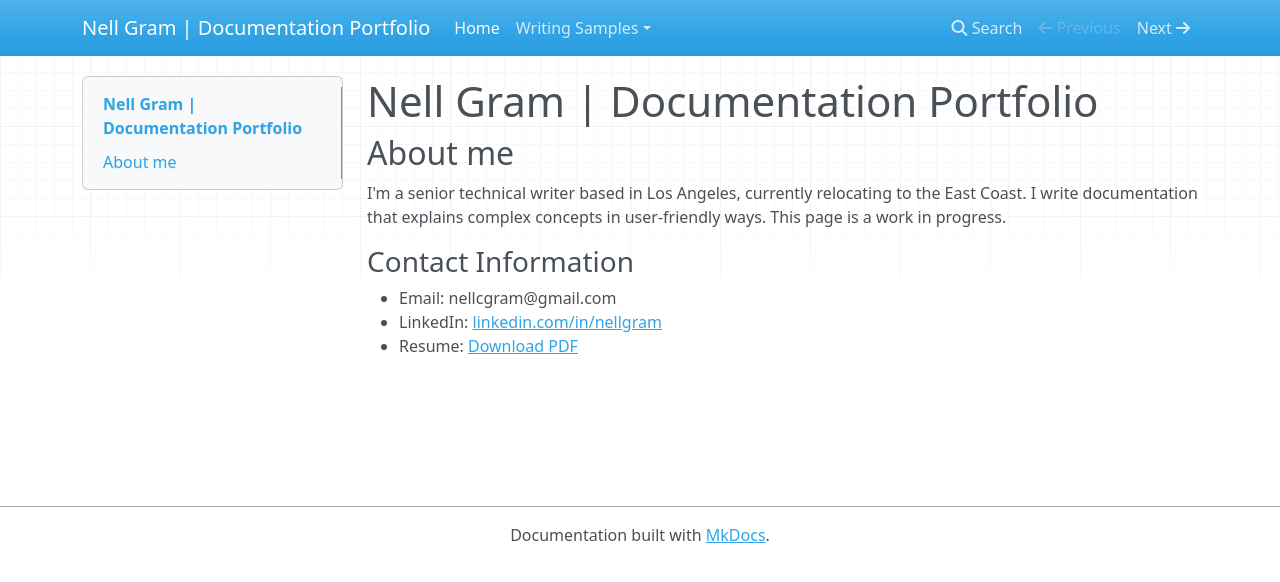
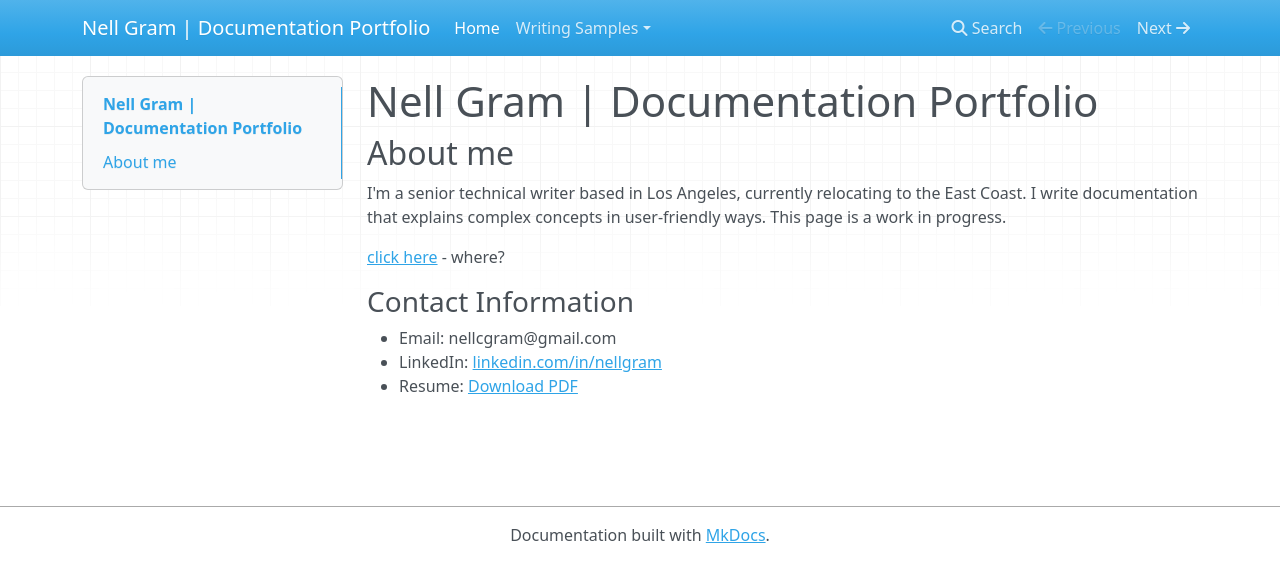
Before and after one commit to nellcgram/nellcgram.github.io, an MkDocs documentation site: the page built from docs/index.md, in a window 1280 px wide. Shown: the top 582 px of the page. Built offline with MkDocs 1.6.1, drawn with Linux system fonts in a browser that asks for light colours; nearby versions of some CDN libraries.

Commit message:
Update index.md

```diff
--- a/docs/index.md
+++ b/docs/index.md
@@ -5,6 +5,8 @@
 I'm a senior technical writer based in Los Angeles, currently relocating to the East Coast.
 I write documentation that explains complex concepts in user-friendly ways. This page is a work in progress.
 
+[click here](nonexistent-page.md) - where?
+
 ### Contact Information
 
 - Email: nellcgram@gmail.com
```
